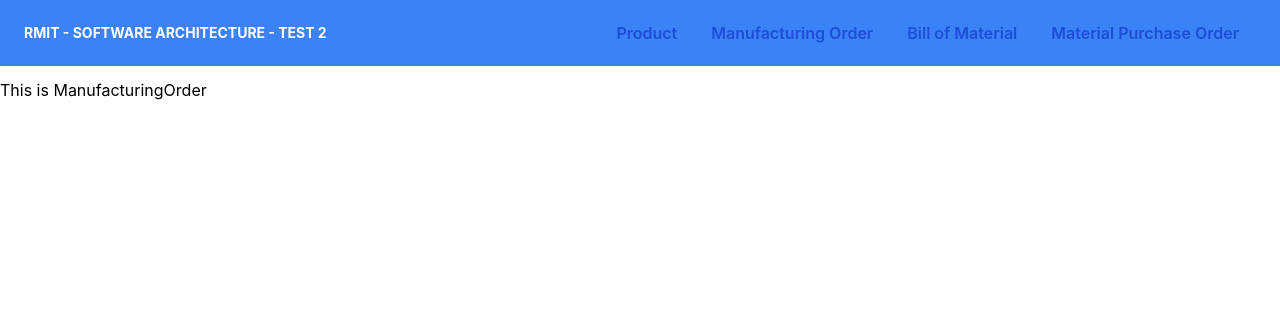
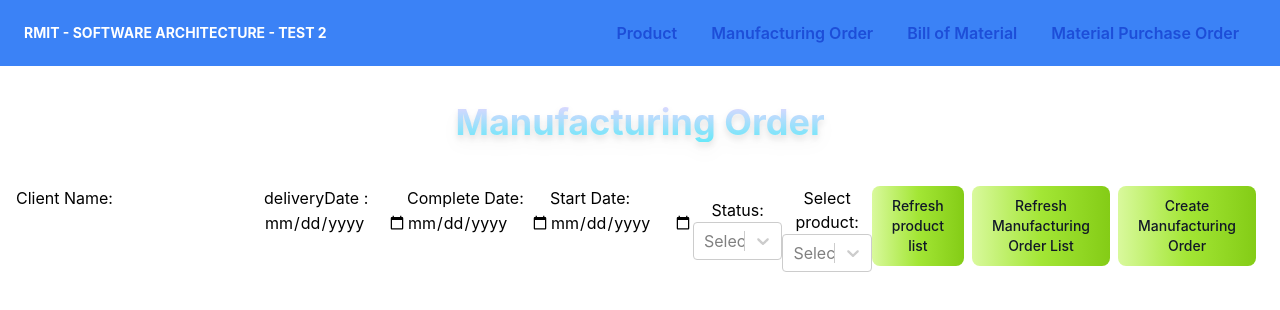
Before and after one commit to Tadaki741/softwarearchitect-test2-frontend, a React (Create React App) app: page /manufacturing-order in a window 1280 px wide. Shown: the top 310 px of the page. Built offline with nearby package versions, Linux system fonts and the light colour scheme; no server answers.

Commit message:
Create operations for MO is now completed

```diff
--- a/src/components/manufacturing-order/ManufacturingOrder.js
+++ b/src/components/manufacturing-order/ManufacturingOrder.js
@@ -1,18 +1,248 @@
+import { useState } from "react";
+import { useEffect } from "react";
+import Select from "react-select";
+
+function ManufacturingOrder(props) {
+  const [clientName, setClientName] = useState("");
+  const [deliveryDate, setDeliveryDate] = useState("");
+  const [completeDate, setCompleteDate] = useState("");
+  const [startDate, setStartDate] = useState("");
+  const [status, setStatus] = useState("");
+
+  //For selected product to initiate the manufacturing order, this product is determined by the id inside the product array
+  const [selectedProduct, setSelectedProduct] = useState("");
+
+  //Retrieve the list of product for them to manufacture
+  //we need this array to reference to the id from the product site
+  //List to contain all the products from the database
+  const [productNames, setProductNames] = useState([]);
+
+  //Get all data to store inside the array
+  const retrieveProductList = () => {
+    //Call the api to get array data
+    fetch("http://localhost:8080/product/all", {
+      method: "GET",
+      headers: {
+        Accept: "application/json",
+        "Content-Type": "application/json",
+      },
+    })
+      .then((response) => response.json())
+      .then((data) => {
+        //Set the data
+        setProductNames(data.data);
+        console.log(productNames);
+      })
+      .catch((error) => console.error(error));
+  };
+
+  const refreshProductList = () => {
+    //Clear the product list first
+    setProductNames([]);
+    //Get all data again
+    retrieveProductList();
+  };
+
+  //Fetch the data on the first time
+  useEffect(() => {
+    const requestOptions = {
+      method: "GET",
+      headers: {
+        Accept: "application/json",
+        "Content-Type": "application/json",
+      },
+    };
+
+    fetch("http://localhost:8080/product/all", requestOptions)
+      .then((response) => response.json())
+      .then((data) => setProductNames(data.data));
+  }, []);
+
+  const createManufacturingOrderSubmit = (
+    clientName,
+    deliveryDate,
+    completeDate,
+    startDate,
+    status,
+    selectedProdutID
+  ) => {
+    //Check for input satisfied or not
+    if (
+      clientName === "" ||
+      deliveryDate === "" ||
+      completeDate === "" ||
+      startDate === "" ||
+      status === "" ||
+      selectedProduct === ""
+    ) {
+      window.alert("Please fill in all the field");
+    } else {
+      window.alert(
+        "clientName: " +
+          clientName +
+          " delivery: " +
+          deliveryDate +
+          " complete: " +
+          completeDate +
+          " start: " +
+          startDate +
+          " status: " +
+          status +
+          " selectedProductID: " +
+          selectedProdutID
+      );
+      //Submit the data
+      fetch("http://localhost:8080/product/add", {
+      method: "POST",
+      headers: {
+        Accept: "application/json",
+        "Content-Type": "application/json",
+        "Access-Control-Allow-Origin": "*",
+        "Access-Control-Allow-Credentials": "true",
+      },
+      body: JSON.stringify({
+        code: code,
+        name: name,
+        description: description,
+        category: category,
+        quantity: quantity,
+        price: price,
+      }),
+    })
+      .then((response) => response.json())
+      .then((response) => console.log(JSON.stringify(response.data)));
+    }
+  };
+
+  return (
+    <div>
+      {/**Worker will input the client name, delivery date, complete date, start date, status */}
+      <div className="text-center py-6 mb-5">
+        <h1 className="font-bold text-4xl text-transparent bg-clip-text bg-gradient-to-b from-purple-200 to-cyan-300 drop-shadow-lg">
+          Manufacturing Order
+        </h1>
+      </div>
+
+      <div className="flex flex-column mx-2 px-2">
+        <div>
+          <label>
+            Client Name:
+            <input
+              type="text"
+              name="client-name"
+              onChange={(e) => {
+                setClientName(e.currentTarget.value);
+              }}
+              placeholder={props.clientName}
+            />
+          </label>
+        </div>
+
+        <div>
+          <label>
+            deliveryDate :
+            <input
+              type="date"
+              name="deliveryDate"
+              onChange={(e) => {
+                setDeliveryDate(e.currentTarget.value);
+              }}
+              placeholder={props.deliveryDate}
+            />
+          </label>
+        </div>
+
+        <div>
+          <label>
+            Complete Date:
+            <input
+              type="date"
+              name="completeDate"
+              onChange={(e) => {
+                setCompleteDate(e.currentTarget.value);
+              }}
+              placeholder={props.completeDate}
+            />
+          </label>
+        </div>
+
+        <div>
+          <label>
+            Start Date:
+            <input
+              type="date"
+              name="category"
+              onChange={(e) => {
+                setStartDate(e.currentTarget.value);
+              }}
+              placeholder={props.startDate}
+            />
+          </label>
+        </div>
+
+        <div className="flex flex-col justify-center text-center mb-5 mx-auto md:w-1/3">
+          Status:
+          <Select
+            options={[
+              { value: "undone", label: "undone" },
+              { value: "done", label: "done" },
+            ]}
+            onChange={(e) => setStatus(e.value)}
+          />
+        </div>
+
+        {/**Select product from the Select, it will be determined by ID */}
+        <div className="flex flex-col justify-center text-center mb-5 mx-auto md:w-1/3">
+          Select product:
+          <Select
+            options={productNames.map((product) => ({
+              value: product.id,
+
+              label: product.name,
+            }))}
+            onChange={(e) => setSelectedProduct(e.value)}
+          />
+        </div>
+
+        <div>
+          <button
+            className="text-gray-900 bg-gradient-to-r from-lime-200 via-lime-400 to-lime-500 hover:bg-gradient-to-br focus:ring-4 focus:outline-none focus:ring-lime-300 dark:focus:ring-lime-800 font-medium rounded-lg text-sm px-5 py-2.5 text-center mr-2 mb-2"
+            onClick={() => refreshProductList()}
+          >
+            Refresh product list
+          </button>
+        </div>
 
 
+        <div>
+          <button
+            className="text-gray-900 bg-gradient-to-r from-lime-200 via-lime-400 to-lime-500 hover:bg-gradient-to-br focus:ring-4 focus:outline-none focus:ring-lime-300 dark:focus:ring-lime-800 font-medium rounded-lg text-sm px-5 py-2.5 text-center mr-2 mb-2"
+            onClick={() => refreshProdu()}
+          >
+            Refresh Manufacturing Order List
+          </button>
+        </div>
 
-function ManufacturingOrder () {
-
-    //Retrieve the list of product for them to manufacture
-
-
-    return (
         <div>
-            <h2>This is ManufacturingOrder</h2>
+          <button
+            className="text-gray-900 bg-gradient-to-r from-lime-200 via-lime-400 to-lime-500 hover:bg-gradient-to-br focus:ring-4 focus:outline-none focus:ring-lime-300 dark:focus:ring-lime-800 font-medium rounded-lg text-sm px-5 py-2.5 text-center mr-2 mb-2"
+            onClick={() =>
+              createManufacturingOrderSubmit(
+                clientName,
+                deliveryDate,
+                completeDate,
+                startDate,
+                status,
+                selectedProduct
+              )
+            }
+          >
+            Create Manufacturing Order
+          </button>
         </div>
-    );
+      </div>
+    </div>
+  );
 }
 
-
-
 export default ManufacturingOrder;
```
